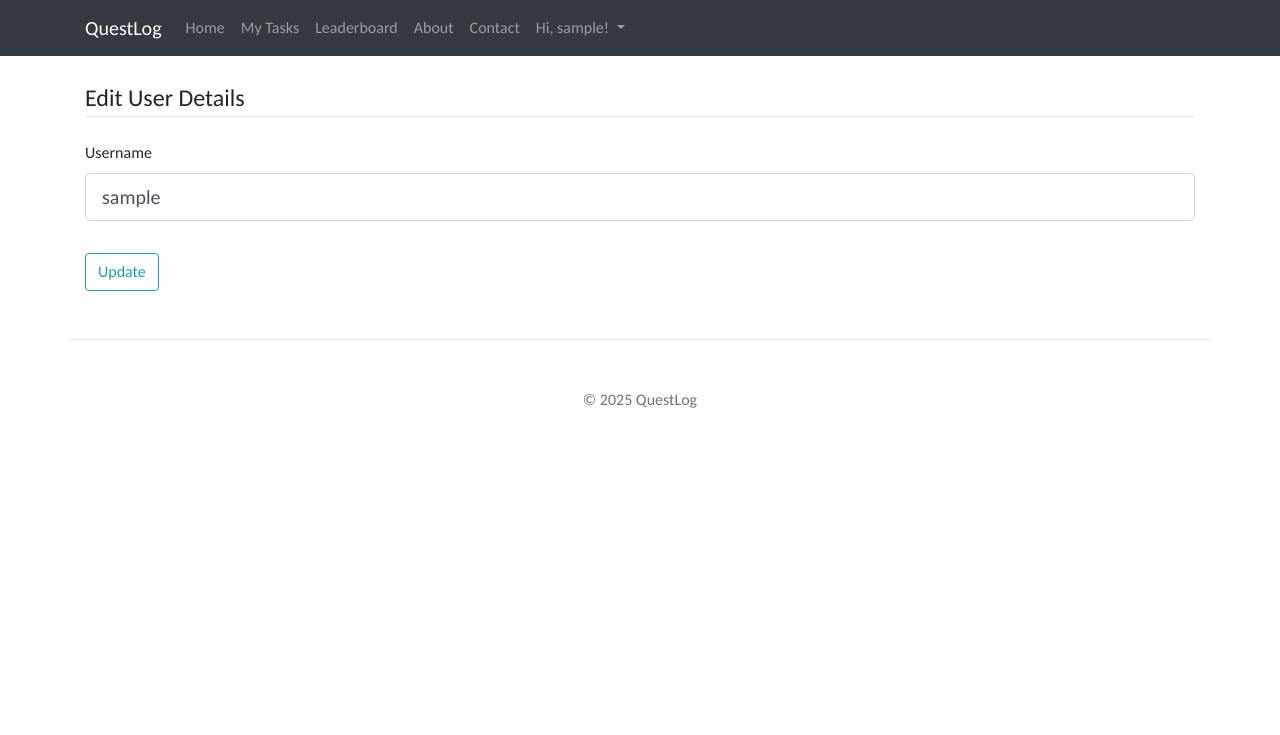
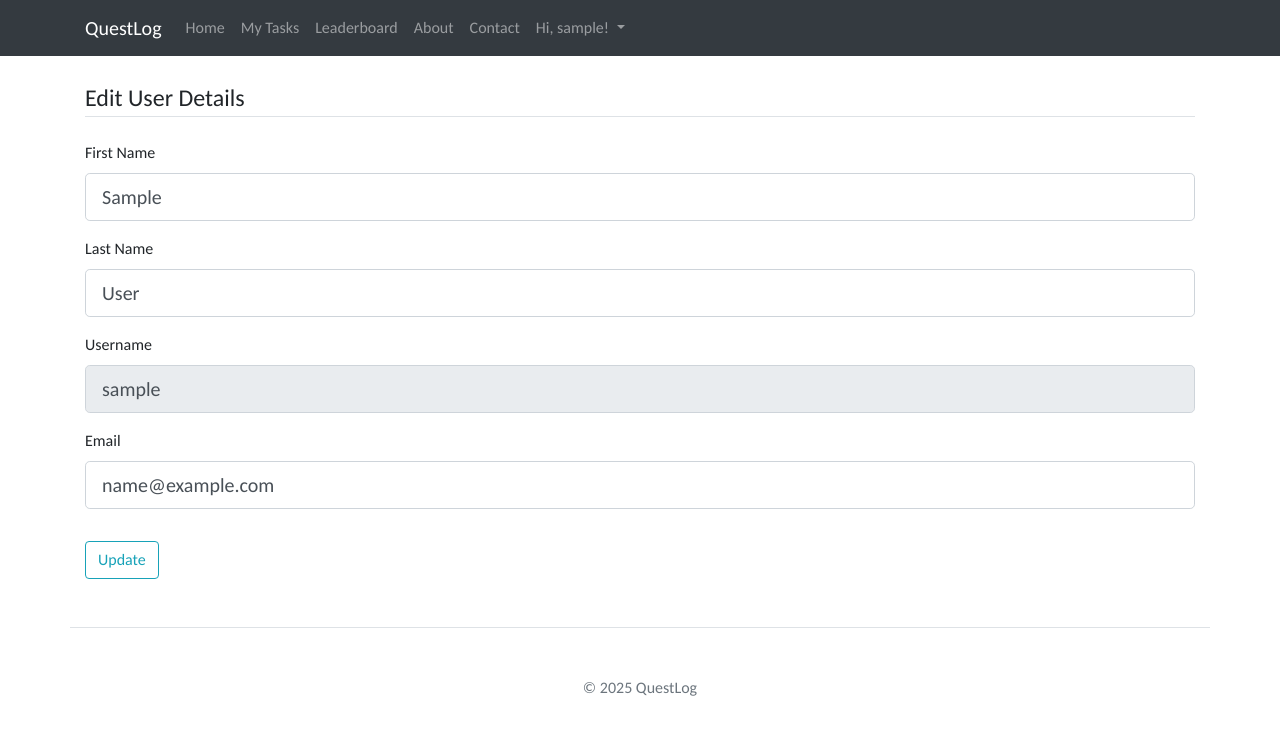
Before and after one commit to Srikar0911/jules, a Flask app: page /edit_user in a window 1280 px wide. Shown: the top 735 px of the page. Run offline with Flask 2, Linux system fonts and the light colour scheme; the visitor is signed in with stand-in values (Sample User, id 1); data comes from the database, SQL or seed files in the repository; some libraries are stand-ins or nearby versions.

Commit message:
feat: Add support for first name, last name and user name
- Add first_name and last_name to the User model.
- Update the registration and user editing forms and routes to include the new fields.
- Force existing users to add their first and last names on sign in.

```diff
--- a/task_gamification_app/app/models.py
+++ b/task_gamification_app/app/models.py
@@ -11,6 +11,8 @@ class User(Base):
     __tablename__ = "users"
 
     id = Column(Integer, primary_key=True, index=True)
+    first_name = Column(String, nullable=True)
+    last_name = Column(String, nullable=True)
     username = Column(String, unique=True, index=True, nullable=False)
     email = Column(String, unique=True, index=True, nullable=False)
     password_hash = Column(String, nullable=False)
--- a/task_gamification_app/app/services.py
+++ b/task_gamification_app/app/services.py
@@ -29,7 +29,7 @@ class TaskCompletionError(ServiceError):
     """Raised for errors during task completion."""
     pass
 
-def create_user(db_session: Session, username: str, email: str, password: str) -> User:
+def create_user(db_session: Session, first_name: str, last_name: str, username: str, email: str, password: str) -> User:
     """
     Creates a new user, hashes their password, and saves them to the database.
     Returns the User object if successful.
@@ -44,7 +44,7 @@ def create_user(db_session: Session, username: str, email: str, password: str) -
     if existing_email:
         raise UserCreationError(f"Email '{email}' already exists.")
 
-    new_user = User(username=username, email=email)
+    new_user = User(first_name=first_name, last_name=last_name, username=username, email=email)
     new_user.set_password(password)
     db_session.add(new_user)
     try:
@@ -78,7 +78,7 @@ def get_user_by_id(db_session: Session, user_id: int) -> Optional[User]:
     """
     return db_session.query(User).filter(User.id == user_id).first()
 
-def update_user(db_session: Session, user_id: int, username: Optional[str] = None, email: Optional[str] = None) -> User:
+def update_user(db_session: Session, user_id: int, first_name: Optional[str] = None, last_name: Optional[str] = None, username: Optional[str] = None, email: Optional[str] = None) -> User:
     """
     Updates a user's details, such as username and email.
     Raises UsernameExistsError if the new username is already taken.
@@ -89,6 +89,12 @@ def update_user(db_session: Session, user_id: int, username: Optional[str] = Non
         # This case should ideally not be hit if called from a logged-in session,
         # but it's good practice to handle it.
         raise ServiceError(f"User with ID {user_id} not found.")
+
+    if first_name is not None:
+        user.first_name = first_name
+
+    if last_name is not None:
+        user.last_name = last_name
 
     if username is not None and username != user.username:
         existing_user = db_session.query(User).filter(User.username == username).first()
--- a/task_gamification_app/webapp/forms.py
+++ b/task_gamification_app/webapp/forms.py
@@ -10,6 +10,8 @@ from ..app.models import User
 from ..app.db import SessionLocal
 
 class RegistrationForm(FlaskForm):
+    first_name = StringField('First Name', validators=[DataRequired(), Length(min=2, max=50)])
+    last_name = StringField('Last Name', validators=[DataRequired(), Length(min=2, max=50)])
     username = StringField('Username',
                            validators=[DataRequired(), Length(min=2, max=20)])
     email = StringField('Email',
@@ -76,9 +78,16 @@ class UpdateTaskForm(TaskForm):
     pass # Uses all fields from TaskForm, submit label is fine.
 
 class EditUserForm(FlaskForm):
-    username = StringField('Username', validators=[DataRequired(), Length(min=2, max=20)])
+    first_name = StringField('First Name', validators=[DataRequired(), Length(min=2, max=50)])
+    last_name = StringField('Last Name', validators=[DataRequired(), Length(min=2, max=50)])
+    username = StringField('Username', validators=[DataRequired(), Length(min=2, max=20)], render_kw={'readonly': True})
     email = StringField('Email', validators=[DataRequired(), Email()])
     submit = SubmitField('Update')
+
+class AddNameForm(FlaskForm):
+    first_name = StringField('First Name', validators=[DataRequired(), Length(min=2, max=50)])
+    last_name = StringField('Last Name', validators=[DataRequired(), Length(min=2, max=50)])
+    submit = SubmitField('Submit')
 
 class AddEmailForm(FlaskForm):
     email = StringField('Email', validators=[DataRequired(), Email()])
--- a/task_gamification_app/webapp/routes.py
+++ b/task_gamification_app/webapp/routes.py
@@ -1,6 +1,6 @@
 from flask import render_template, url_for, flash, redirect, request, session
 from . import app  # Import the app instance from webapp/__init__.py
-from .forms import RegistrationForm, LoginForm, EditUserForm, AddEmailForm, ForgotPasswordForm, ResetPasswordForm
+from .forms import RegistrationForm, LoginForm, EditUserForm, AddEmailForm, AddNameForm, ForgotPasswordForm, ResetPasswordForm
 
 # Adjust path to import service functions and custom exceptions
 # This assumes webapp is a sibling to app, or sys.path is managed correctly
@@ -61,6 +61,8 @@ def register():
             db_session = SessionLocal()
             new_user = create_user_service(
                 db_session=db_session,
+                first_name=form.first_name.data,
+                last_name=form.last_name.data,
                 username=form.username.data,
                 email=form.email.data,
                 password=form.password.data
@@ -94,6 +96,10 @@ def login():
                 password=form.password.data
             )
             if user:
+                if not user.first_name or not user.last_name:
+                    flash('Please add your first and last name to continue.', 'warning')
+                    session['user_id_temp'] = user.id
+                    return redirect(url_for('add_name'))
                 if not user.email:
                     flash('Please add your email address to continue.', 'warning')
                     return redirect(url_for('add_email', user_id=user.id))
@@ -111,6 +117,34 @@ def login():
             if db_session:
                 db_session.close()
     return render_template('login.html', title='Login', form=form)
+
+@app.route('/add_name', methods=['GET', 'POST'])
+def add_name():
+    if 'user_id_temp' not in session:
+        return redirect(url_for('login'))
+
+    form = AddNameForm()
+    if form.validate_on_submit():
+        db_session = SessionLocal()
+        try:
+            user_id = session['user_id_temp']
+            update_user_service(
+                db_session=db_session,
+                user_id=user_id,
+                first_name=form.first_name.data,
+                last_name=form.last_name.data
+            )
+            flash('Thank you for providing your name.', 'success')
+            user = get_user_by_id_service(db_session, user_id)
+            session.pop('user_id_temp', None)
+            session['user_id'] = user.id
+            session['username'] = user.username
+            return redirect(url_for('index'))
+        except Exception as e:
+            flash(f'An error occurred: {e}', 'danger')
+        finally:
+            db_session.close()
+    return render_template('add_name.html', title='Add Name', form=form)
 
 @app.route('/logout')
 def logout():
@@ -351,7 +385,8 @@ def edit_user():
             updated_user = update_user_service(
                 db_session=db_session,
                 user_id=user_id,
-                username=form.username.data,
+                first_name=form.first_name.data,
+                last_name=form.last_name.data,
                 email=form.email.data
             )
             session['username'] = updated_user.username
--- a/task_gamification_app/webapp/templates/edit_user.html
+++ b/task_gamification_app/webapp/templates/edit_user.html
@@ -5,6 +5,32 @@
             {{ form.hidden_tag() }}
             <fieldset class="form-group">
                 <legend class="border-bottom mb-4">Edit User Details</legend>
+                <div class="form-group">
+                    {{ form.first_name.label(class="form-control-label") }}
+                    {% if form.first_name.errors %}
+                        {{ form.first_name(class="form-control form-control-lg is-invalid") }}
+                        <div class="invalid-feedback">
+                            {% for error in form.first_name.errors %}
+                                <span>{{ error }}</span>
+                            {% endfor %}
+                        </div>
+                    {% else %}
+                        {{ form.first_name(class="form-control form-control-lg") }}
+                    {% endif %}
+                </div>
+                <div class="form-group">
+                    {{ form.last_name.label(class="form-control-label") }}
+                    {% if form.last_name.errors %}
+                        {{ form.last_name(class="form-control form-control-lg is-invalid") }}
+                        <div class="invalid-feedback">
+                            {% for error in form.last_name.errors %}
+                                <span>{{ error }}</span>
+                            {% endfor %}
+                        </div>
+                    {% else %}
+                        {{ form.last_name(class="form-control form-control-lg") }}
+                    {% endif %}
+                </div>
                 <div class="form-group">
                     {{ form.username.label(class="form-control-label") }}
                     {% if form.username.errors %}
@@ -18,6 +44,19 @@
                         {{ form.username(class="form-control form-control-lg") }}
                     {% endif %}
                 </div>
+                <div class="form-group">
+                    {{ form.email.label(class="form-control-label") }}
+                    {% if form.email.errors %}
+                        {{ form.email(class="form-control form-control-lg is-invalid") }}
+                        <div class="invalid-feedback">
+                            {% for error in form.email.errors %}
+                                <span>{{ error }}</span>
+                            {% endfor %}
+                        </div>
+                    {% else %}
+                        {{ form.email(class="form-control form-control-lg") }}
+                    {% endif %}
+                </div>
             </fieldset>
             <div class="form-group">
                 {{ form.submit(class="btn btn-outline-info") }}
```
Also changed, not shown: task_gamification_app/app/cli.py (+11 -1 lines), task_gamification_app/app/migrations/versions/3_add_first_and_last_name_to_users.py (added, +35 -0 lines), task_gamification_app/run_migrations.py (+11 -2 lines), task_gamification_app/tests/test_cli.py (+8 -8 lines), task_gamification_app/tests/test_services.py (+6 -6 lines), task_gamification_app/webapp/templates/add_name.html (added, +12 -0 lines).
